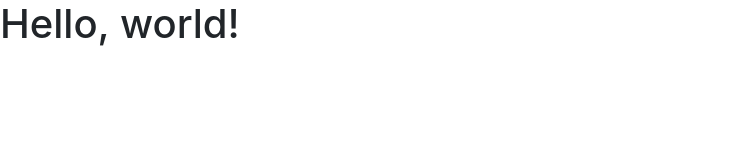
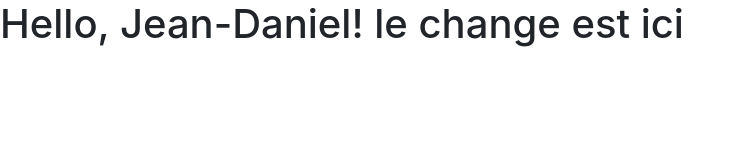
Before and after one commit to vramy/github-flow, a plain HTML site: page index.html in a window 1280 px wide. Shown: the whole page, without its empty margins (0-742 px from the left). Drawn offline with nearby package versions, Linux system fonts and the light colour scheme.

Commit message:
modification du contenu des balises title et h1 pour visu JD

```diff
--- a/index.html
+++ b/index.html
@@ -5,10 +5,10 @@
     <meta name="viewport" content="width=device-width, initial-scale=1, shrink-to-fit=no">
     <link rel="stylesheet" href="https://stackpath.bootstrapcdn.com/bootstrap/4.1.1/css/bootstrap.min.css" integrity="sha384-WskhaSGFgHYWDcbwN70/dfYBj47jz9qbsMId/iRN3ewGhXQFZCSftd1LZCfmhktB" crossorigin="anonymous">
 
-    <title>Hello, world!</title>
+    <title>Hello, Jean-Daniel !</title>
   </head>
   <body>
-    <h1>Hello, world!</h1>
+    <h1>Hello, Jean-Daniel! le change est ici</h1>
 
     <script src="https://code.jquery.com/jquery-3.3.1.slim.min.js" integrity="sha384-q8i/X+965DzO0rT7abK41JStQIAqVgRVzpbzo5smXKp4YfRvH+8abtTE1Pi6jizo" crossorigin="anonymous"></script>
     <script src="https://cdnjs.cloudflare.com/ajax/libs/popper.js/1.14.3/umd/popper.min.js" integrity="sha384-ZMP7rVo3mIykV+2+9J3UJ46jBk0WLaUAdn689aCwoqbBJiSnjAK/l8WvCWPIPm49" crossorigin="anonymous"></script>
```
